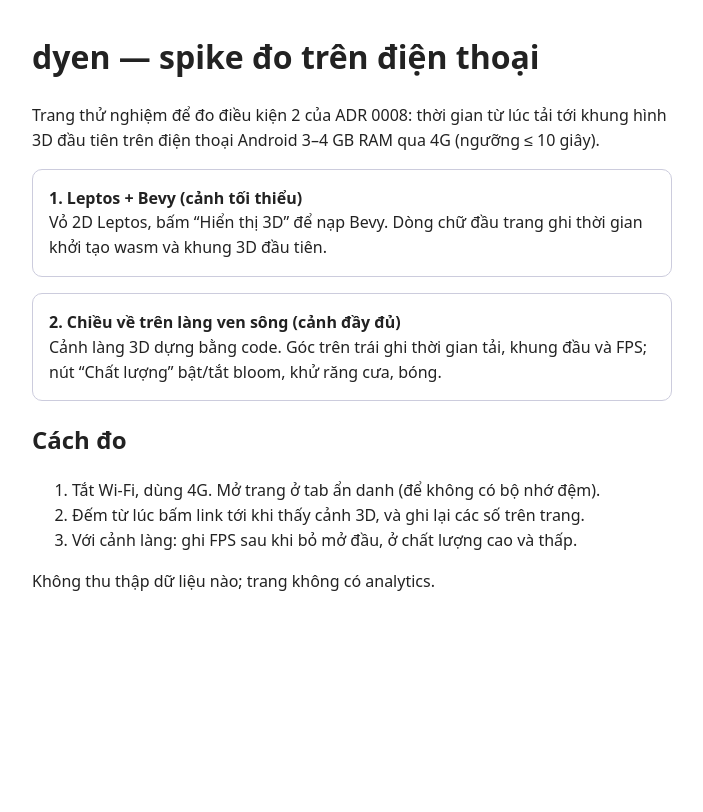
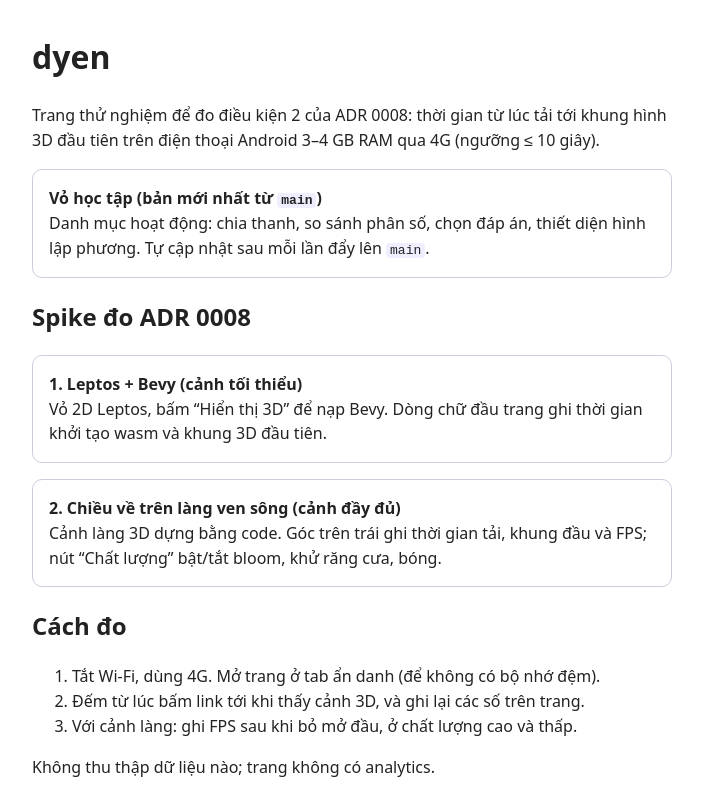
Before and after one commit to nam2341135/dyen, a plain HTML site: page index.html in a window 1280 px wide. Shown: the whole page, without its empty margins (288-991 px from the left). Drawn offline with Linux system fonts and the light colour scheme.

Commit message:
index: thêm liên kết tới vỏ học tập app/
Co-Authored-By: Claude Opus 5.5 <noreply@anthropic.com>

```diff
--- a/index.html
+++ b/index.html
@@ -2,15 +2,18 @@
 <html lang="vi">
 <meta charset="utf-8">
 <meta name="viewport" content="width=device-width,initial-scale=1">
-<title>dyen — spike đo trên điện thoại</title>
+<title>dyen</title>
 <style>
   body{font-family:system-ui,sans-serif;max-width:640px;margin:2rem auto;padding:0 1rem;line-height:1.55;color:#222}
   a.card{display:block;border:1px solid #ccd;border-radius:10px;padding:1rem;margin:1rem 0;text-decoration:none;color:inherit}
   a.card:hover{background:#f4f6fa}
   code{background:#eef;padding:0 .3em;border-radius:4px}
 </style>
-<h1>dyen — spike đo trên điện thoại</h1>
+<h1>dyen</h1>
 <p>Trang thử nghiệm để đo điều kiện 2 của ADR 0008: thời gian từ lúc tải tới khung hình 3D đầu tiên trên điện thoại Android 3–4 GB RAM qua 4G (ngưỡng ≤ 10 giây).</p>
+<a class="card" href="app/"><b>Vỏ học tập (bản mới nhất từ <code>main</code>)</b><br>
+Danh mục hoạt động: chia thanh, so sánh phân số, chọn đáp án, thiết diện hình lập phương. Tự cập nhật sau mỗi lần đẩy lên <code>main</code>.</a>
+<h2>Spike đo ADR 0008</h2>
 <a class="card" href="leptos-bevy/"><b>1. Leptos + Bevy (cảnh tối thiểu)</b><br>
 Vỏ 2D Leptos, bấm “Hiển thị 3D” để nạp Bevy. Dòng chữ đầu trang ghi thời gian khởi tạo wasm và khung 3D đầu tiên.</a>
 <a class="card" href="lang-map/"><b>2. Chiều về trên làng ven sông (cảnh đầy đủ)</b><br>
```
Also changed, not shown: leptos-bevy/index.html (line endings or trailing spaces), leptos-bevy/shell.js (line endings or trailing spaces), leptos-bevy/view3d.js (line endings or trailing spaces).
